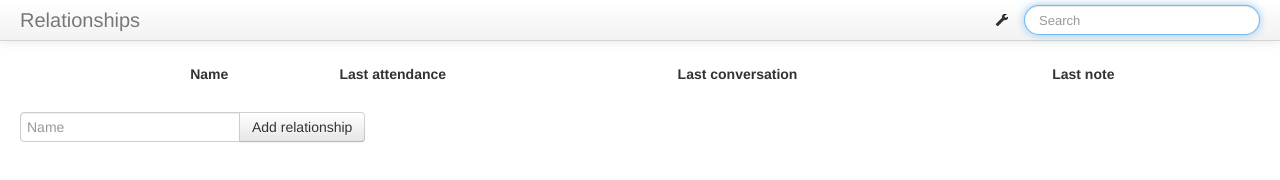
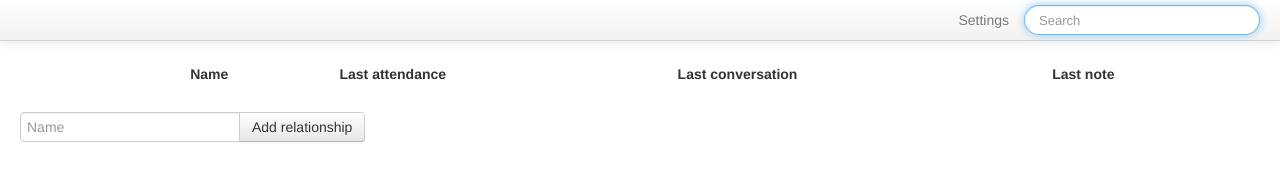
Before and after one commit to aaronshaf/people, a website: page public/index.html in a window 1280 px wide. Drawn offline with Linux system fonts and the light colour scheme; no server answers.

Commit message:
Removed settings icon; made navbar title dynamic

```diff
--- a/public/index.html
+++ b/public/index.html
@@ -14,12 +14,12 @@
   <div class="navbar navbar-fixed-top">
     <div class="navbar-inner">
       <div class="container-fluid">
-        <a class="brand" ng-click="goHome()">Relationships</a>
+        <a class="brand" ng-click="goHome()">{{settings.title}} <span>{{settings.subtitle}}</span></a>
         <form class="navbar-search pull-right">
           <input type="text" class="search-query" ng-model="relationshipQuery" placeholder="Search" autofocus>
         </form>
         <ul class="nav pull-right">
-          <li><a href="#/settings"><i class="icon-wrench"></i></a></li>
+          <li><a href="#/settings">Settings</a></li>
         </ul>
       </div>
     </div>
```
